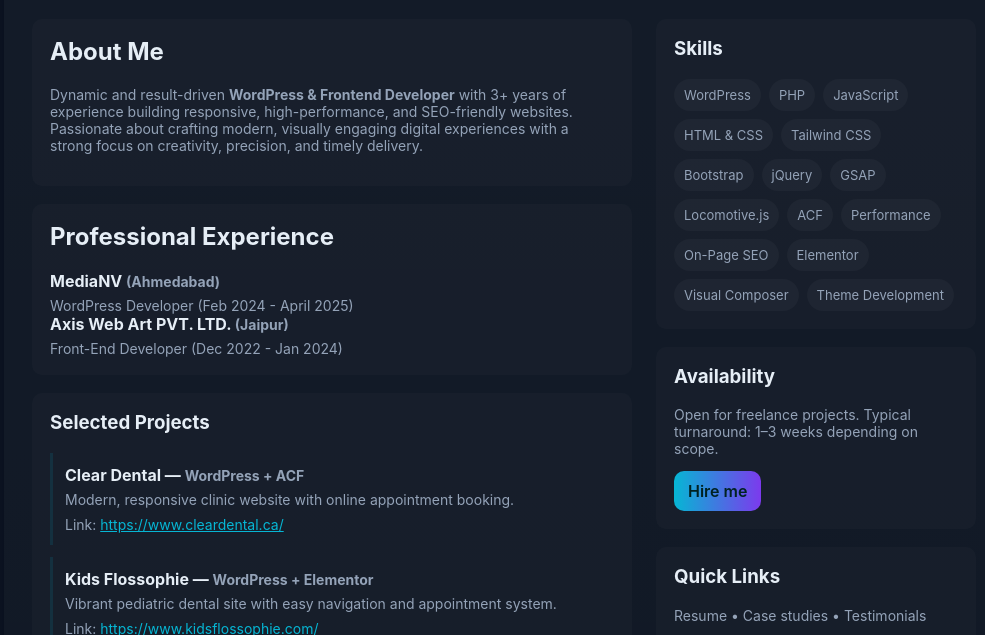
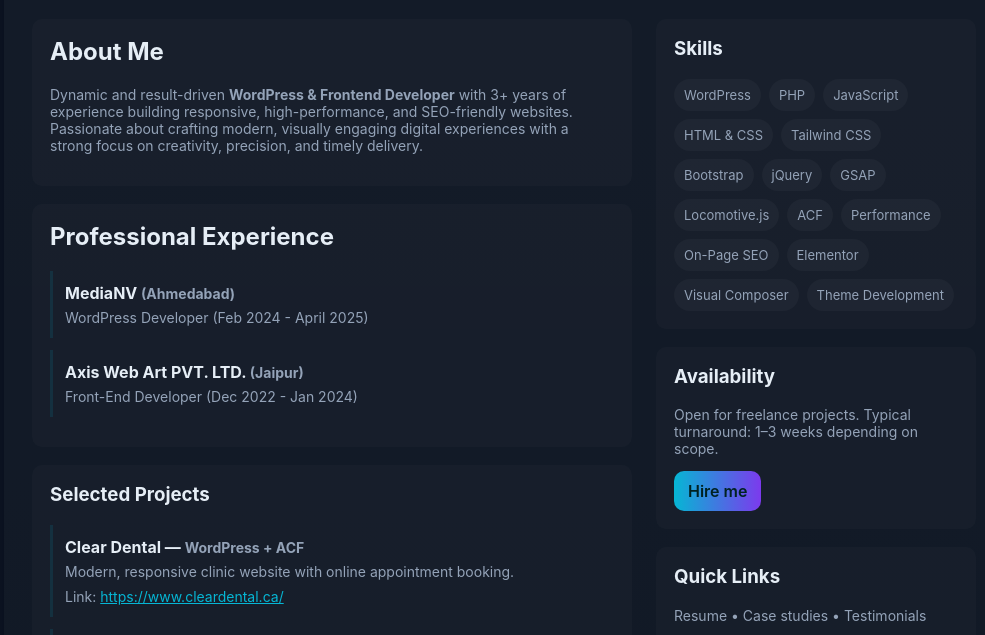
Before and after one commit to thekailash/kailash-portfolio, a plain HTML site: page index.html in a window 1280 px wide. Shown: the part 141-776 px from the top of the page, without its empty margins (136-1121 px from the left). Drawn offline with Linux system fonts and the light colour scheme.

Commit message:
Update index.html

```diff
--- a/index.html
+++ b/index.html
@@ -103,7 +103,7 @@
         font-size: 13px;
         color: var(--muted);
       }
-      .projects .project {
+      .projects .project,.project {
         border-left: 3px solid rgba(6, 182, 212, 0.12);
         padding: 12px;
         margin-bottom: 12px;
```
